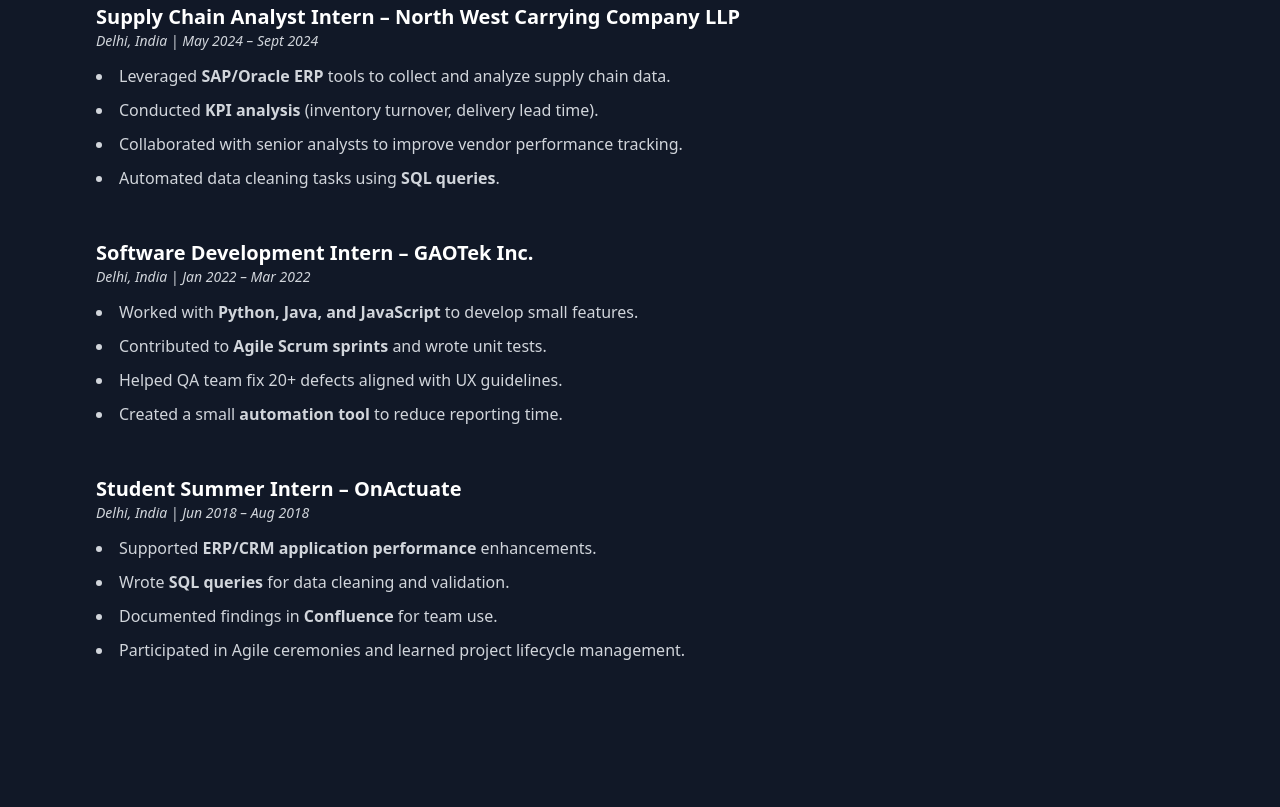
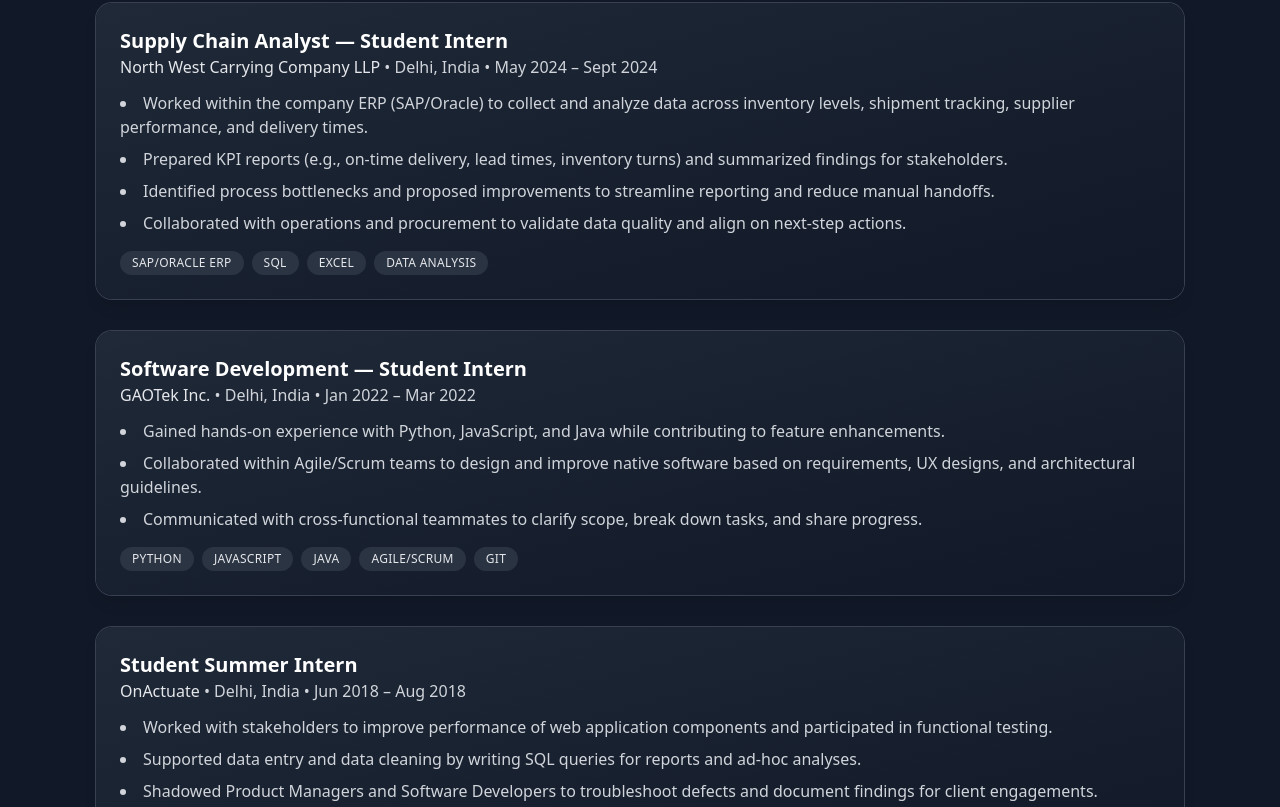
Before and after one commit to jusnoorkaur/jusnoor-portfolio, a React (Create React App) app: page / in a window 1280 px wide. Shown: the part 2933-3740 px from the top of the page. Built offline with nearby package versions, Linux system fonts and the light colour scheme; the HTML template or start-up script is replaced by a standard one.

Commit message:
Enhance Experience section: card layout, concise bullets, tech tags; resume-aligned roles

```diff
--- a/src/components/Experience.js
+++ b/src/components/Experience.js
@@ -1,59 +1,102 @@
-// components/Experience.js
 import React from "react";
+
+const roles = [
+  {
+    company: "North West Carrying Company LLP",
+    role: "Supply Chain Analyst — Student Intern",
+    location: "Delhi, India",
+    dates: "May 2024 – Sept 2024",
+    bullets: [
+      "Worked within the company ERP (SAP/Oracle) to collect and analyze data across inventory levels, shipment tracking, supplier performance, and delivery times.",
+      "Prepared KPI reports (e.g., on-time delivery, lead times, inventory turns) and summarized findings for stakeholders.",
+      "Identified process bottlenecks and proposed improvements to streamline reporting and reduce manual handoffs.",
+      "Collaborated with operations and procurement to validate data quality and align on next-step actions.",
+    ],
+    tech: ["SAP/Oracle ERP", "SQL", "Excel", "Data Analysis"],
+  },
+  {
+    company: "GAOTek Inc.",
+    role: "Software Development — Student Intern",
+    location: "Delhi, India",
+    dates: "Jan 2022 – Mar 2022",
+    bullets: [
+      "Gained hands-on experience with Python, JavaScript, and Java while contributing to feature enhancements.",
+      "Collaborated within Agile/Scrum teams to design and improve native software based on requirements, UX designs, and architectural guidelines.",
+      "Communicated with cross-functional teammates to clarify scope, break down tasks, and share progress.",
+    ],
+    tech: ["Python", "JavaScript", "Java", "Agile/Scrum", "Git"],
+  },
+  {
+    company: "OnActuate",
+    role: "Student Summer Intern",
+    location: "Delhi, India",
+    dates: "Jun 2018 – Aug 2018",
+    bullets: [
+      "Worked with stakeholders to improve performance of web application components and participated in functional testing.",
+      "Supported data entry and data cleaning by writing SQL queries for reports and ad-hoc analyses.",
+      "Shadowed Product Managers and Software Developers to troubleshoot defects and document findings for client engagements.",
+      "Used Agile practices and collaboration tools for sprint communication and status tracking.",
+    ],
+    tech: ["SQL", "Jira", "Confluence", "Slack", "Web Testing"],
+  },
+  {
+    company: "UBCO Girls in Tech (Student Club)",
+    role: "Treasurer",
+    location: "University of British Columbia Okanagan, Canada",
+    dates: "Term Role",
+    bullets: [
+      "Owned budgeting, expense tracking, and reimbursements; coordinated with the executive team on event funding and sponsorships.",
+      "Maintained transparent financial records and prepared simple summaries for meetings and year-end reporting.",
+      "Collaborated on event planning, ensuring vendor payments and approvals were completed on time.",
+    ],
+    tech: ["Budgeting", "Excel", "Organization", "Communication"],
+  },
+];
 
 const Experience = () => {
   return (
     <section id="experience" className="px-8 py-20 max-w-6xl mx-auto">
-      {/* Section Title */}
       <h2 className="text-3xl md:text-4xl font-bold text-center text-green-400 mb-10">
         Experience
       </h2>
 
-      {/* Timeline Style */}
-      <div className="space-y-12 text-gray-300 leading-relaxed">
+      {/* Changed grid to single column */}
+      <div className="grid grid-cols-1 gap-8">
+        {roles.map((r, idx) => (
+          <article
+            key={idx}
+            className="group relative overflow-hidden rounded-2xl bg-gradient-to-br from-gray-800 to-gray-900 p-6 shadow-lg ring-1 ring-gray-700 transition-all hover:-translate-y-1 hover:shadow-2xl"
+          >
+            <div className="pointer-events-none absolute inset-0 opacity-0 group-hover:opacity-100 transition-opacity bg-gradient-to-tr from-green-500/10 via-transparent to-transparent" />
 
-        {/* North West Carrying Company */}
-        <div>
-          <h3 className="text-xl font-semibold text-white">
-            Supply Chain Analyst Intern – North West Carrying Company LLP
-          </h3>
-          <p className="text-sm italic mb-3">Delhi, India | May 2024 – Sept 2024</p>
-          <ul className="list-disc list-inside space-y-2">
-            <li>Leveraged <strong>SAP/Oracle ERP</strong> tools to collect and analyze supply chain data.</li>
-            <li>Conducted <strong>KPI analysis</strong> (inventory turnover, delivery lead time).</li>
-            <li>Collaborated with senior analysts to improve vendor performance tracking.</li>
-            <li>Automated data cleaning tasks using <strong>SQL queries</strong>.</li>
-          </ul>
-        </div>
+            <header className="mb-3">
+              <h3 className="text-xl font-semibold text-white">
+                {r.role}
+              </h3>
+              <p className="text-gray-300">
+                <span className="font-medium text-gray-200">{r.company}</span>{" "}
+                • {r.location} • {r.dates}
+              </p>
+            </header>
 
-        {/* GAOTek */}
-        <div>
-          <h3 className="text-xl font-semibold text-white">
-            Software Development Intern – GAOTek Inc.
-          </h3>
-          <p className="text-sm italic mb-3">Delhi, India | Jan 2022 – Mar 2022</p>
-          <ul className="list-disc list-inside space-y-2">
-            <li>Worked with <strong>Python, Java, and JavaScript</strong> to develop small features.</li>
-            <li>Contributed to <strong>Agile Scrum sprints</strong> and wrote unit tests.</li>
-            <li>Helped QA team fix 20+ defects aligned with UX guidelines.</li>
-            <li>Created a small <strong>automation tool</strong> to reduce reporting time.</li>
-          </ul>
-        </div>
+            <ul className="list-disc list-inside space-y-2 text-gray-300 mb-4">
+              {r.bullets.map((line, i) => (
+                <li key={i}>{line}</li>
+              ))}
+            </ul>
 
-        {/* OnActuate */}
-        <div>
-          <h3 className="text-xl font-semibold text-white">
-            Student Summer Intern – OnActuate
-          </h3>
-          <p className="text-sm italic mb-3">Delhi, India | Jun 2018 – Aug 2018</p>
-          <ul className="list-disc list-inside space-y-2">
-            <li>Supported <strong>ERP/CRM application performance</strong> enhancements.</li>
-            <li>Wrote <strong>SQL queries</strong> for data cleaning and validation.</li>
-            <li>Documented findings in <strong>Confluence</strong> for team use.</li>
-            <li>Participated in Agile ceremonies and learned project lifecycle management.</li>
-          </ul>
-        </div>
-
+            <ul className="flex flex-wrap gap-2">
+              {r.tech.map((t, i) => (
+                <li
+                  key={i}
+                  className="text-xs uppercase tracking-wide bg-gray-700/60 text-gray-200 px-3 py-1 rounded-full"
+                >
+                  {t}
+                </li>
+              ))}
+            </ul>
+          </article>
+        ))}
       </div>
     </section>
   );
```
